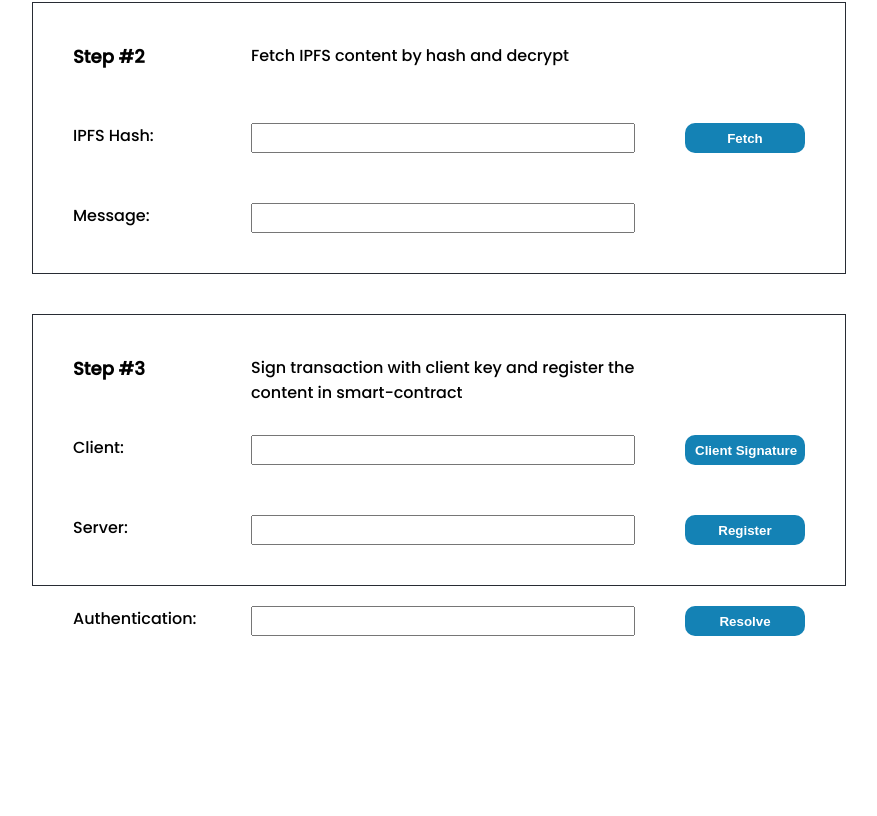
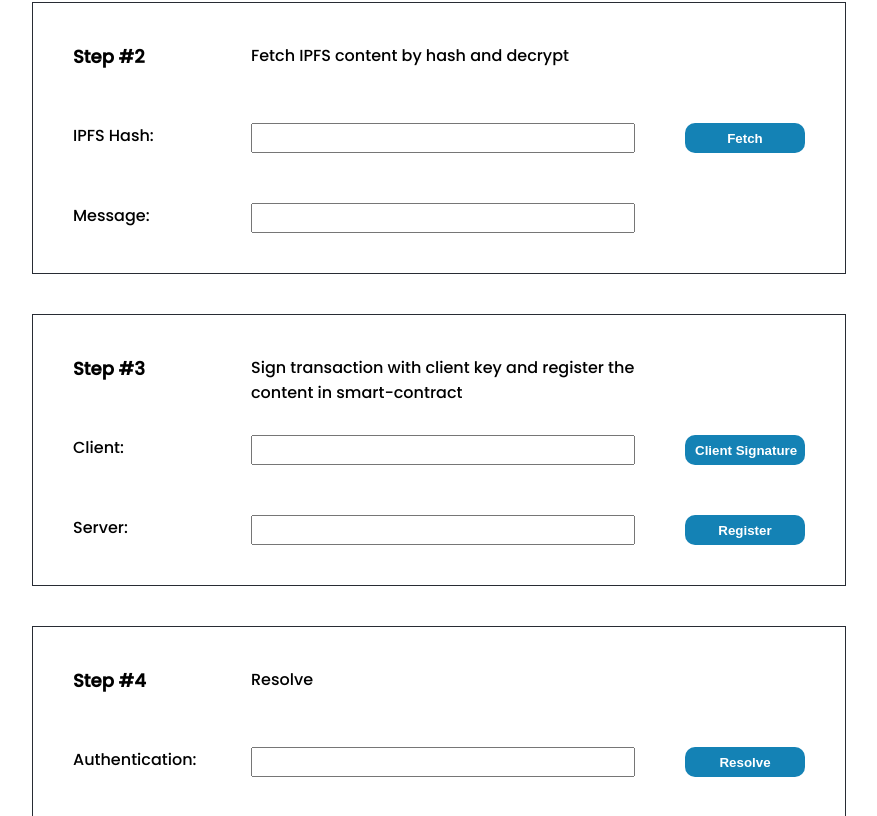
Before and after one commit to verify-xyz/did-profiles, a React (Create React App) app in the folder frontend/: page / in a window 1280 px wide. Shown: the part 418-1234 px from the top of the page, without its empty margins (201-1078 px from the left). Before the commit the page ends 1054 px from the top, so only its background shows below. Built offline with nearby package versions, Linux system fonts and the light colour scheme.

Commit message:
Frontend style changes

```diff
--- a/frontend/src/App.js
+++ b/frontend/src/App.js
@@ -205,7 +205,8 @@ function App() {
                 {(txRecord && <a href={txRecord} target="_blank" rel="noreferrer">{txRecord}</a>)}
             </div>
 
-            <div className="appGridContainer04">
+            <div className="appGridContainer appGridContainer04">
+                <label className="stepLabel">Step #4</label><div>Resolve</div><div></div>
                 <label className="appLabel">Authentication:</label>
                 <input className="appInput" id="resolveID" readOnly></input>
                 <button className="appButtonFetch" onClick={resolveButtonClickedHandler}>Resolve</button>
--- a/frontend/src/styles/styleApp.css
+++ b/frontend/src/styles/styleApp.css
@@ -40,6 +40,7 @@ textarea:focus, input:focus {
     min-height: 100vh;
     align-items: center;
     justify-content: space-around;
+    margin-bottom: 50px;
 }
 
 .appHeader {
@@ -85,7 +86,7 @@ textarea:focus, input:focus {
 .appGridContainer04 {
     display: grid;
     grid-template-columns: [column1] 10vw [column2] 30vw [column3] 120px [end];
-    grid-template-rows: [row1] 30px;
+    grid-template-rows: [row1] 30px [row2] 30px;
     grid-column-gap: 50px;
     grid-row-gap: 50px;
 }
```
